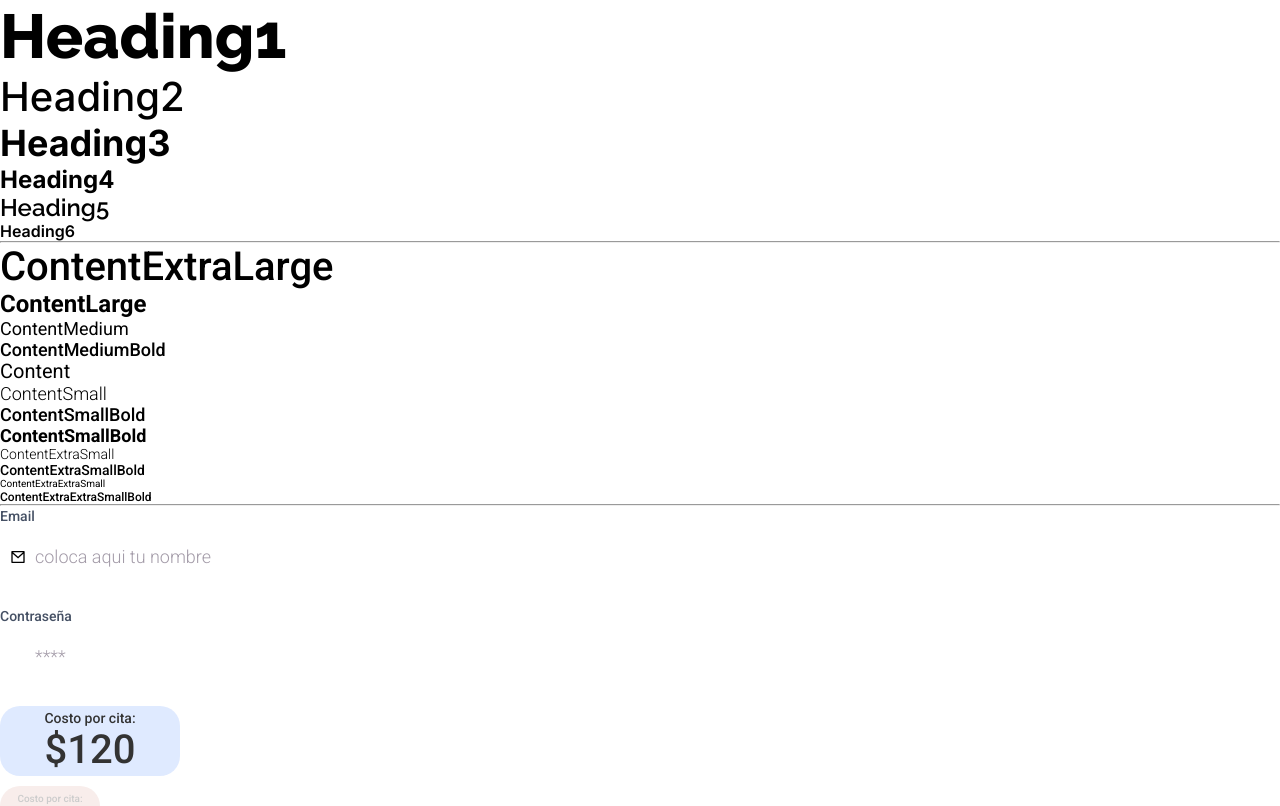
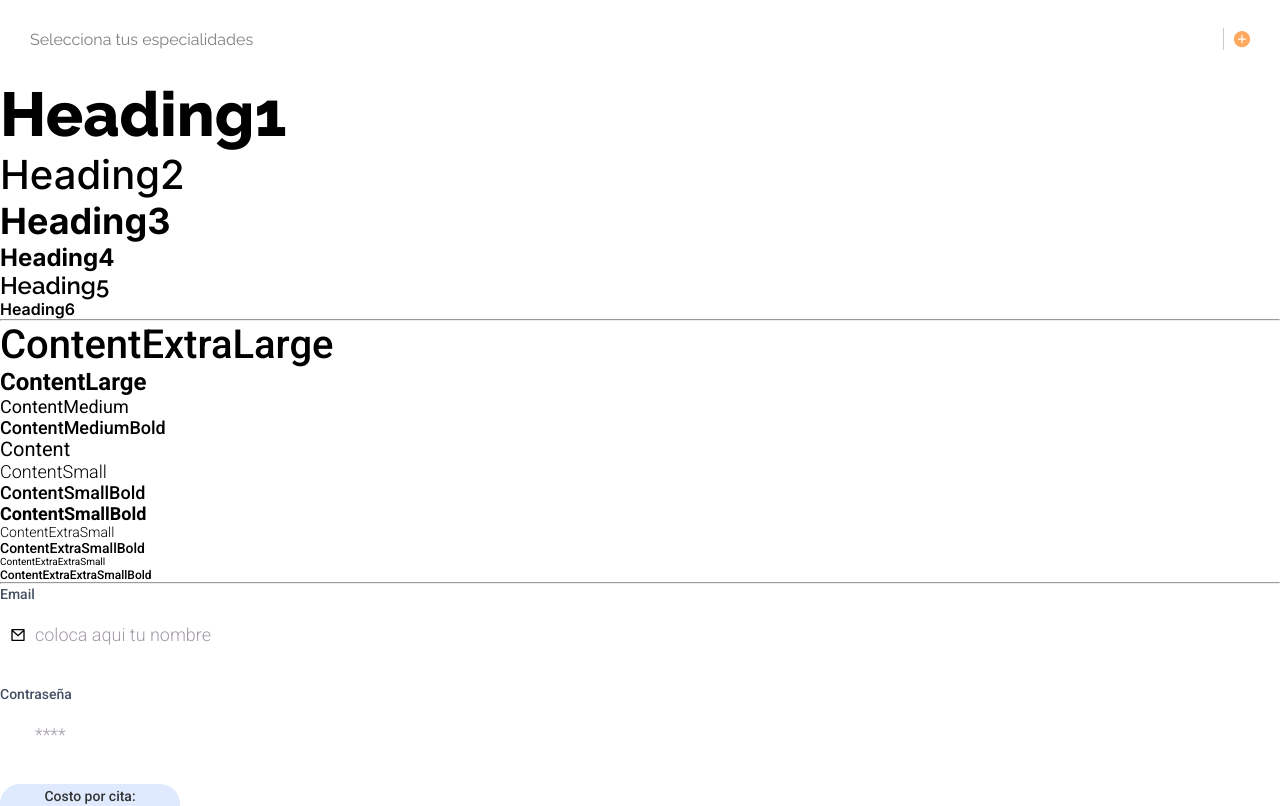
Before and after one commit to Franco-Sanchez/Psike-Front, a React (Create React App) app: page / in a window 1280 px wide. Shown: the top 806 px of the page. Built offline with nearby package versions, Linux system fonts and the light colour scheme.

Commit message:
adding multiSelect

```diff
--- a/package.json
+++ b/package.json
@@ -16,6 +16,7 @@
     "react-redux": "^7.2.3",
     "react-router-dom": "^5.2.0",
     "react-scripts": "4.0.3",
+    "react-select": "^4.3.0",
     "web-vitals": "^1.0.1"
   },
   "scripts": {
--- a/src/components/Documentation.js
+++ b/src/components/Documentation.js
@@ -27,10 +27,12 @@ import FormField from "./Containers/FormField";
 import { TagItem, TagItemFill } from "./UI/Tag";
 import InputField from "./UI/Input";
 import { RiMailLine } from "react-icons/ri";
+import MultiSelect from "./UI/MultiSelect";
 
 export default function Documentation() {
   return (
     <div>
+      <MultiSelect />
       {/* TITULOS */}
       <Heading1>Heading1</Heading1>
       <Heading2>Heading2</Heading2>
@@ -75,6 +77,7 @@ export default function Documentation() {
       <TagItemFill>
         <ContentM>Terapia de pareja</ContentM>
       </TagItemFill>
+      {/* Multi Select */}
     </div>
   );
 }
--- /dev/null
+++ b/src/components/UI/MultiSelect.js
@@ -0,0 +1,103 @@
+import styled from "@emotion/styled";
+import React, { useState } from "react";
+import Select, { components } from "react-select";
+import { colors } from "../../ui";
+import Icon from "./Icon";
+
+const options = [
+  { value: "chocolate", label: "Chocolate" },
+  { value: "strawberry", label: "Strawberry" },
+  { value: "vanilla", label: "Vanilla" },
+];
+// Recibir las options y el setSelectedOption que es el metodo on change
+export default function MultiSelect() {
+  const [selectedOption, setSelectedOption] = useState(null);
+  const colourStyles = {
+    control: (styles) => ({
+      ...styles,
+      backgroundColor: "white",
+      fontFamily: "Raleway",
+      border: "none",
+      outline: "none",
+      border: 0,
+      // This line disable the blue border
+      boxShadow: "none",
+      borderRadius: "20px",
+      ":focus": {
+        outline: "none",
+        border: "1px solid red",
+      },
+    }),
+
+    option: (styles, { data, isDisabled, isFocused, isSelected }) => {
+      return {
+        ...styles,
+        fontFamily: "Raleway",
+        cursor: "pointer",
+        backgroundColor: isSelected
+          ? data.color
+          : isFocused
+          ? colors.orange
+          : null,
+        color: isSelected ? data.color : isFocused ? "white" : null,
+        fontWeight: isFocused && "600",
+        ":active": {
+          ...styles[":active"],
+          backgroundColor:
+            !isDisabled && (isSelected ? data.color : colors.orange),
+        },
+      };
+    },
+    multiValue: (styles, { data }) => {
+      return {
+        ...styles,
+        backgroundColor: "white",
+        borderRadius: "50px",
+        border: `1px solid ${colors.gray_ligth}`,
+      };
+    },
+    multiValueLabel: (styles, { data }) => ({
+      ...styles,
+      color: data.color,
+    }),
+    multiValueRemove: (styles, { data }) => ({
+      ...styles,
+      color: data.color,
+      cursor: "pointer",
+      ":hover": {
+        backgroundColor: colors.orange,
+        borderRadius: "50px",
+        color: "white",
+      },
+    }),
+  };
+
+  const DropdownIndicator = (props) => {
+    return (
+      <components.DropdownIndicator {...props}>
+        <Icon type={"add"} size={20}  fill={colors.orange}/>
+      </components.DropdownIndicator>
+    );
+  };
+  return (
+    <ContentSelect>
+      <Select
+        closeMenuOnSelect={false}
+        defaultValue={selectedOption}
+        onChange={setSelectedOption}
+        options={options}
+        isMulti
+        components={{ DropdownIndicator }}
+        placeholder="Selecciona tus especialidades"
+        styles={colourStyles}
+        noOptionsMessage={() => "No existe Especialidades!"}
+      />
+    </ContentSelect>
+  );
+}
+
+const ContentSelect = styled.div`
+  margin: 20px;
+  font-family: "Raleway";
+  min-width: 300px;
+`;
```
Also changed, not shown: 1 other file (tests, documents, lock files or other folders).
